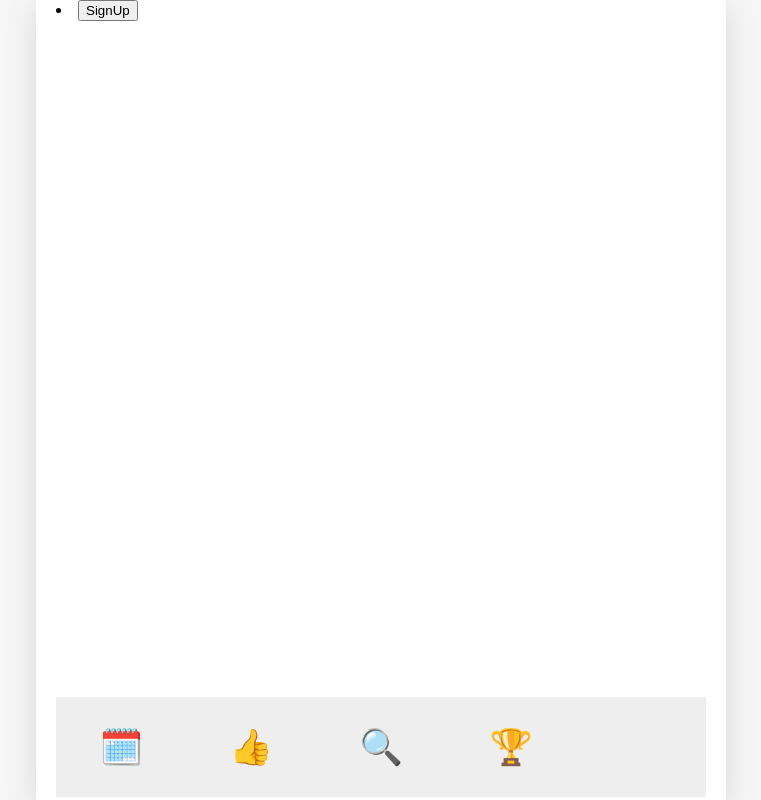
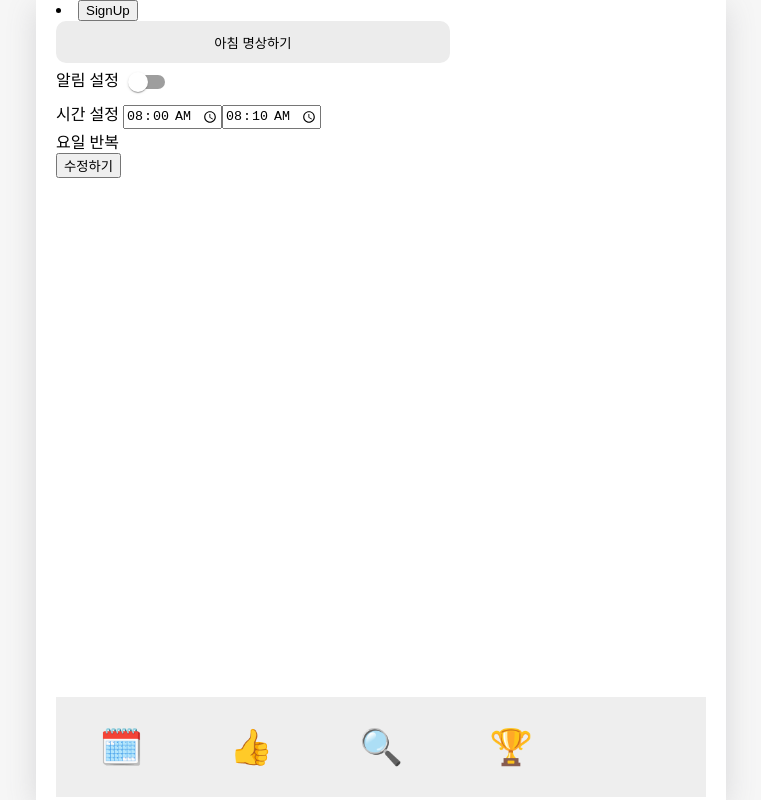
Before and after one commit to suemeeeee/Godtiner, a React (Create React App) app: page /myroutineeditor/1 in a window 1280 px wide. Before the commit this address had no page. Shown: the whole page, without its empty margins (259-1020 px from the left). Built offline with nearby package versions, Linux system fonts and the light colour scheme.

Commit message:
세부루틴 수정하기 기능 추가

```diff
--- a/src/App.js
+++ b/src/App.js
@@ -168,7 +168,7 @@ function App() {
                   <Route path="/recommend" element={<Recommend />} />
                   <Route path="/shareroutine" element={<ShareRoutine />} />
                   <Route
-                    path="/myroutineeditor"
+                    path="/myroutineeditor/:id"
                     element={<MyRoutineEditor />}
                   />
                 </Routes>
--- a/src/Components/RoutineEditor.js
+++ b/src/Components/RoutineEditor.js
@@ -1,6 +1,6 @@
 //상세루틴 편집하는 컴포넌트
 
-import { useContext, useRef, useState } from "react";
+import { useContext, useEffect, useRef, useState } from "react";
 //import mui
 import Switch from "@mui/material/Switch";
 import { RoutineDispatchContext } from "../App";
@@ -8,20 +8,8 @@ import { useNavigate } from "react-router-dom";
 
 import "./RoutineEditor.css";
 
-const RoutineEditor = () => {
-  const contentRef = useRef();
-  const navigate = useNavigate();
-
-  const handleSubmit = () => {
-    if (content.length < 1) {
-      contentRef.current.focus();
-      return;
-    }
-    onCreate(content, startTime, endTime);
-    navigate("/");
-  };
-
-  const { onCreate, onEdit, onRemove } = useContext(RoutineDispatchContext);
+const RoutineEditor = ({ isEdit, originData }) => {
+  const { onCreate, onEdit } = useContext(RoutineDispatchContext);
   //세부루틴 이름
   const [content, setContent] = useState("");
 
@@ -31,6 +19,29 @@ const RoutineEditor = () => {
   const [startTime, setStartTime] = useState("");
   //끝나는 시간
   const [endTime, setEndTime] = useState("");
+
+  const contentRef = useRef();
+  const navigate = useNavigate();
+
+  useEffect(() => {
+    setStartTime(originData.startTime);
+    setEndTime(originData.endTime);
+    setContent(originData.content);
+  }, [isEdit, originData]);
+
+  const handleSubmit = () => {
+    if (content.length < 1) {
+      contentRef.current.focus();
+      return;
+    }
+    if (!isEdit) {
+      onCreate(content, startTime, endTime);
+    } else {
+      onEdit(originData.id, content, startTime, endTime);
+    }
+
+    navigate("/", { replace: true });
+  };
 
   return (
     <div className="RoutineEditor">
@@ -70,7 +81,7 @@ const RoutineEditor = () => {
           <span>요일 반복</span>
         </div>
       </section>
-      <button onClick={handleSubmit}>추가하기</button>
+      <button onClick={handleSubmit}>{isEdit ? "수정하기" : "추가하기"}</button>
     </div>
   );
 };
--- a/src/Components/RoutineItem.js
+++ b/src/Components/RoutineItem.js
@@ -14,7 +14,7 @@ const RoutineItem = ({ id, content, startTime, endTime }) => {
       </div>
       <button
         className="RoutineContent"
-        onClick={() => navigate("/myroutineeditor")}
+        onClick={() => navigate(`/myroutineeditor/${id}`)}
       >
         {content}
       </button>
--- a/src/pages/Home.js
+++ b/src/pages/Home.js
@@ -19,8 +19,6 @@ const Home = () => {
   const [data, setData] = useState(routineList);
 
   const [name, setName] = useState("내 루틴");
-  const [curDate, setCurDate] = useState(new Date());
-  const [visible, setVisible] = useState(false);
 
   return (
     <div className="Home">
--- a/src/pages/MyRoutineEditor.js
+++ b/src/pages/MyRoutineEditor.js
@@ -1,7 +1,34 @@
 // 내 루틴에서 세부 루틴을 눌렀을 때 수정하는 페이지
 
+import { useContext, useEffect, useState } from "react";
+import { useNavigate, useParams } from "react-router-dom";
+import { RoutineStateContext } from "../App";
+import RoutineEditor from "../Components/RoutineEditor";
+
 const MyRoutineEditor = () => {
-  return <div>hi</div>;
+  const [originData, setOriginData] = useState();
+  const { id } = useParams();
+  const navigate = useNavigate();
+  const routineList = useContext(RoutineStateContext);
+
+  useEffect(() => {
+    if (routineList.length >= 1) {
+      const targetRoutine = routineList.find(
+        (it) => parseInt(it.id) === parseInt(id)
+      );
+      if (targetRoutine) {
+        setOriginData(targetRoutine);
+      } else {
+        navigate("/", { replace: true });
+      }
+    }
+  }, [id, routineList]);
+
+  return (
+    <div>
+      {originData && <RoutineEditor isEdit={true} originData={originData} />}
+    </div>
+  );
 };
 
 export default MyRoutineEditor;
```
